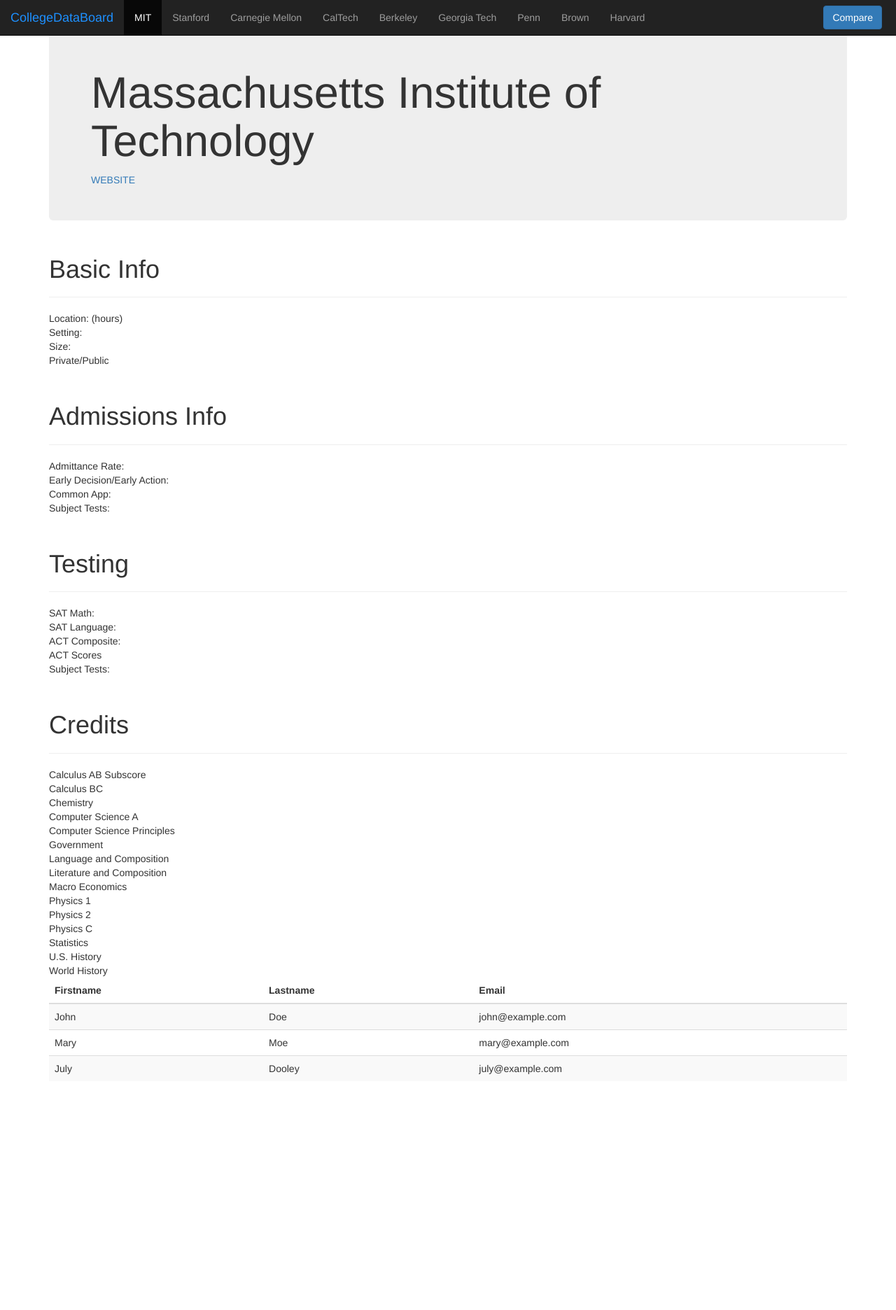
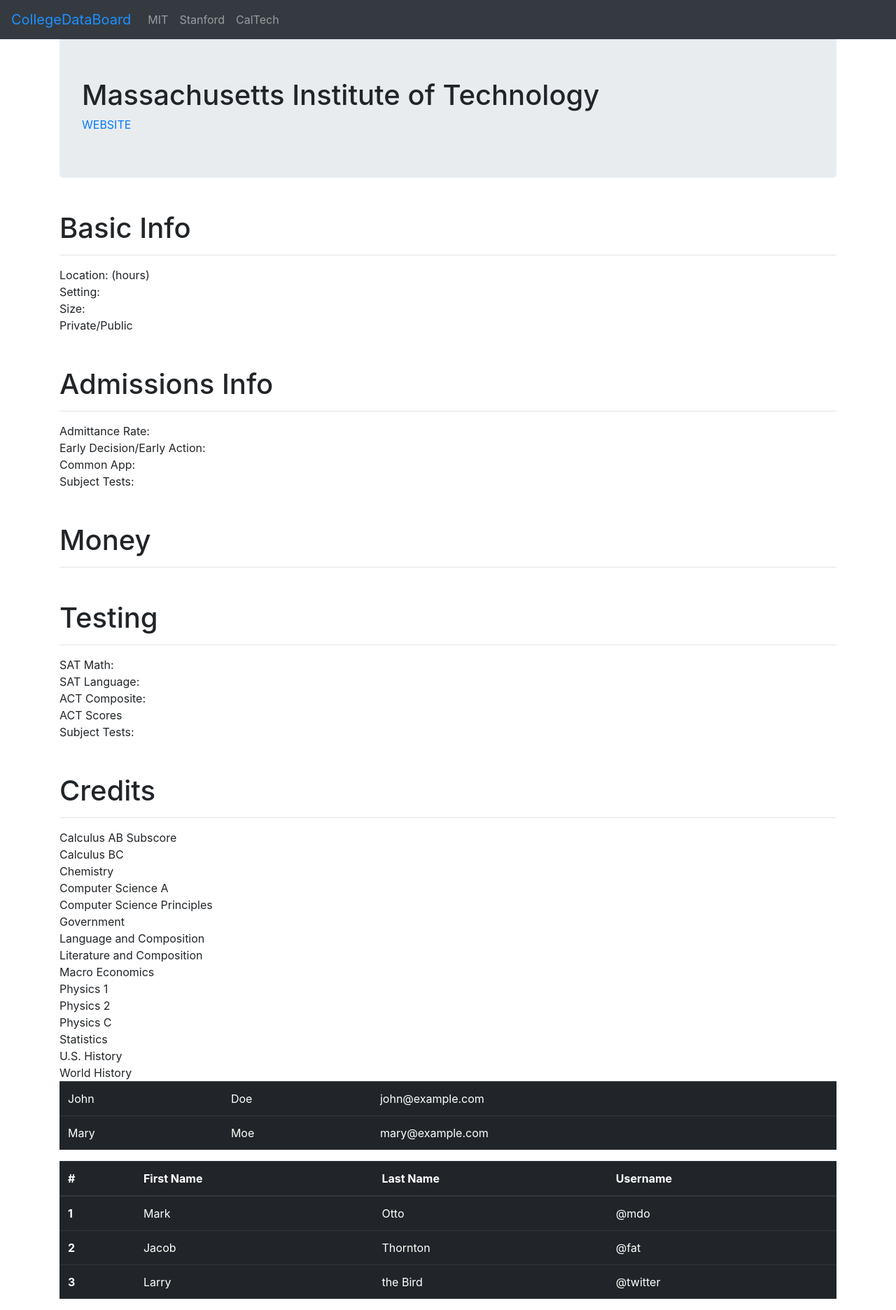
Before and after one commit to TheFirstQuestion/CollegeDataBoard, a Flask app: page /mit in a window 1280 px wide. Shown: the whole page at 70% size. Before the commit the page ends 1535 px from the top, so only its background shows below. Run offline with Flask 2, Linux system fonts and the light colour scheme; some libraries are stand-ins or nearby versions.

Commit message:
change to version 4 of bootstrap

```diff
--- a/static/css/college-style.css
+++ b/static/css/college-style.css
@@ -1,7 +1,3 @@
 #bootstrap-overrides .container h1 {
     margin-top: 50px;
 }
-
-#bootstrap-overrides .row {
-    text-align: center;
-}
--- a/static/css/header-style.css
+++ b/static/css/header-style.css
@@ -3,6 +3,6 @@
     color: dodgerblue;
 }
 
-#bootstrap-overrides .navbar-right {
+#bootstrap-overrides .nav button {
     margin-right: 5px;
 }
--- a/templates/college.html
+++ b/templates/college.html
@@ -21,6 +21,13 @@
   <div>Early Decision/Early Action:</div>
   <div>Common App:</div>
   <div>Subject Tests:</div>
+
+  <h1>Money</h1>
+  <hr>
+  <!--
+  yearly tuition + room
+  average financial aid
+  -->
 
 
   <h1>Testing</h1>
@@ -54,32 +61,54 @@
 
 
 
+  <table class="table table-inverse">
+      <tr class="">
+        <td>John</td>
+        <td>Doe</td>
+        <td>john@example.com</td>
+      </tr>
+      <tr class="">
+        <td>Mary</td>
+        <td>Moe</td>
+        <td>mary@example.com</td>
+      </tr>
+  </table>
 
-  <table class="table table-striped">
+
+
+
+
+  <table class="table table-inverse">
     <thead>
       <tr>
-        <th>Firstname</th>
-        <th>Lastname</th>
-        <th>Email</th>
+        <th>#</th>
+        <th>First Name</th>
+        <th>Last Name</th>
+        <th>Username</th>
       </tr>
     </thead>
     <tbody>
       <tr>
-        <td>John</td>
-        <td>Doe</td>
-        <td>john@example.com</td>
+        <th scope="row">1</th>
+        <td>Mark</td>
+        <td>Otto</td>
+        <td>@mdo</td>
       </tr>
       <tr>
-        <td>Mary</td>
-        <td>Moe</td>
-        <td>mary@example.com</td>
+        <th scope="row">2</th>
+        <td>Jacob</td>
+        <td>Thornton</td>
+        <td>@fat</td>
       </tr>
       <tr>
-        <td>July</td>
-        <td>Dooley</td>
-        <td>july@example.com</td>
+        <th scope="row">3</th>
+        <td>Larry</td>
+        <td>the Bird</td>
+        <td>@twitter</td>
       </tr>
     </tbody>
   </table>
 
+
+
 </div>
--- a/templates/header.html
+++ b/templates/header.html
@@ -1,46 +1,44 @@
 <!DOCTYPE html>
 <html lang="en">
   <head>
+    <!-- Required meta tags -->
     <meta charset="utf-8">
     <meta name="viewport" content="width=device-width, initial-scale=1, shrink-to-fit=no">
-    <meta name="description" content="">
-    <meta name="author" content="">
-    <title>College Data Board</title>
-    <link rel="stylesheet" href="https://maxcdn.bootstrapcdn.com/bootstrap/3.3.7/css/bootstrap.min.css">
-    <script src="https://ajax.googleapis.com/ajax/libs/jquery/3.2.1/jquery.min.js"></script>
-    <script src="https://maxcdn.bootstrapcdn.com/bootstrap/3.3.7/js/bootstrap.min.js"></script>
+    <!-- My CSS -->
+    <link rel="stylesheet" href="{{ url_for('static', filename='css/header-style.css') }}">
 
-    <link rel="stylesheet" href="{{ url_for('static', filename='css/header-style.css') }}">
+
+    <!-- Bootstrap CSS -->
+    <link rel="stylesheet" href="https://maxcdn.bootstrapcdn.com/bootstrap/4.0.0-beta/css/bootstrap.min.css" integrity="sha384-/Y6pD6FV/Vv2HJnA6t+vslU6fwYXjCFtcEpHbNJ0lyAFsXTsjBbfaDjzALeQsN6M" crossorigin="anonymous">
   </head>
-<body id="bootstrap-overrides">
+  <body id="bootstrap-overrides">
+      <nav class="navbar navbar-expand-lg navbar-dark bg-dark fixed-top">
+          <a class="navbar-brand" href="/">CollegeDataBoard</a>
 
-    <nav class="navbar navbar-inverse navbar-fixed-top">
-    <div class="container-fluid">
-        <div class="navbar-header">
-            <a class="navbar-brand" href="/">CollegeDataBoard</a>
-        </div>
-        <ul class="nav navbar-nav">
-            <li><a href="/mit">MIT</a></li>
-            <li><a href="/stanford">Stanford</a></li>
-            <li><a href="/carnegiemellon">Carnegie Mellon</a></li>
-            <li><a href="/caltech">CalTech</a></li>
-            <li><a href="/berkeley">Berkeley</a></li>
-            <li><a href="/georgiatech">Georgia Tech</a></li>
-            <li><a href="/penn">Penn</a></li>
-            <li><a href="/brown">Brown</a></li>
-            <li><a href="/harvard">Harvard</a></li>
-        </ul>
+          <button class="navbar-toggler" type="button" data-toggle="collapse" data-target="#navbarNavAltMarkup" aria-controls="navbarNavAltMarkup" aria-expanded="false" aria-label="Toggle navigation">
+            <span class="navbar-toggler-icon"></span>
+          </button>
 
-        <ul class="nav navbar-nav navbar-right">
-            <a href="/compare"><button class="btn btn-primary navbar-btn">Compare</button></a>
-        </ul>
-      </div>
+          <div class="collapse navbar-collapse" id="navbarNavAltMarkup">
+            <div class="navbar-nav">
+              <a class="nav-item nav-link" href="/mit">MIT</a>
+              <a class="nav-item nav-link" href="/stanford">Stanford</a>
+              <a class="nav-item nav-link" href="/caltech">CalTech</a>
+            </div>
+          </div>
     </nav>
 
+
+    <!-- Optional JavaScript -->
+    <!-- jQuery first, then Popper.js, then Bootstrap JS -->
+    <script src="https://code.jquery.com/jquery-3.2.1.slim.min.js" integrity="sha384-KJ3o2DKtIkvYIK3UENzmM7KCkRr/rE9/Qpg6aAZGJwFDMVNA/GpGFF93hXpG5KkN" crossorigin="anonymous"></script>
+    <script src="https://cdnjs.cloudflare.com/ajax/libs/popper.js/1.11.0/umd/popper.min.js" integrity="sha384-b/U6ypiBEHpOf/4+1nzFpr53nxSS+GLCkfwBdFNTxtclqqenISfwAzpKaMNFNmj4" crossorigin="anonymous"></script>
+    <script src="https://maxcdn.bootstrapcdn.com/bootstrap/4.0.0-beta/js/bootstrap.min.js" integrity="sha384-h0AbiXch4ZDo7tp9hKZ4TsHbi047NrKGLO3SEJAg45jXxnGIfYzk4Si90RDIqNm1" crossorigin="anonymous"></script>
+
+    <!-- Script to switch active -->
     <script>
-        $(document).ready(function() {
-        	// get current URL path and assign 'active' class
-        	var pathname = window.location.pathname;
-        	$('.nav > li > a[href="'+pathname+'"]').parent().addClass('active');
-        })
+
     </script>
+
+  </body>
+</html>
```
Also changed, not shown: templates/index.html (+1 -9 lines).
